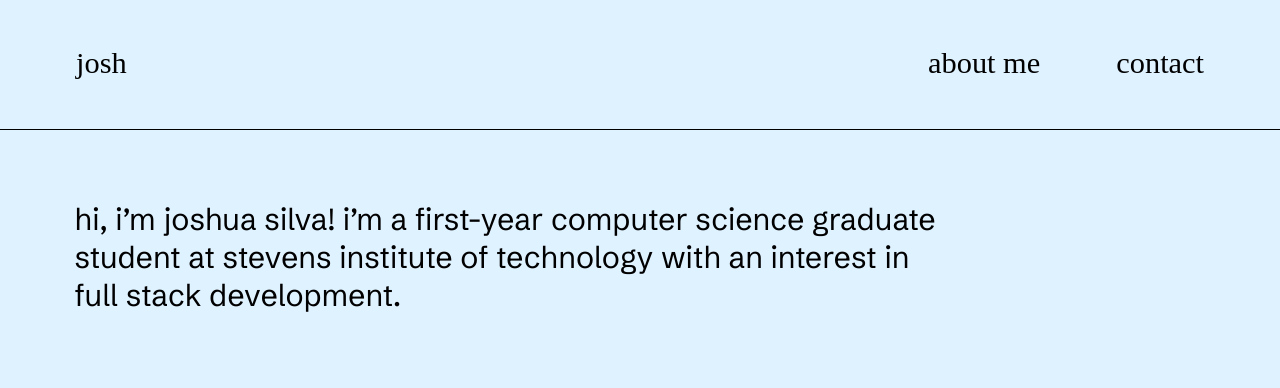
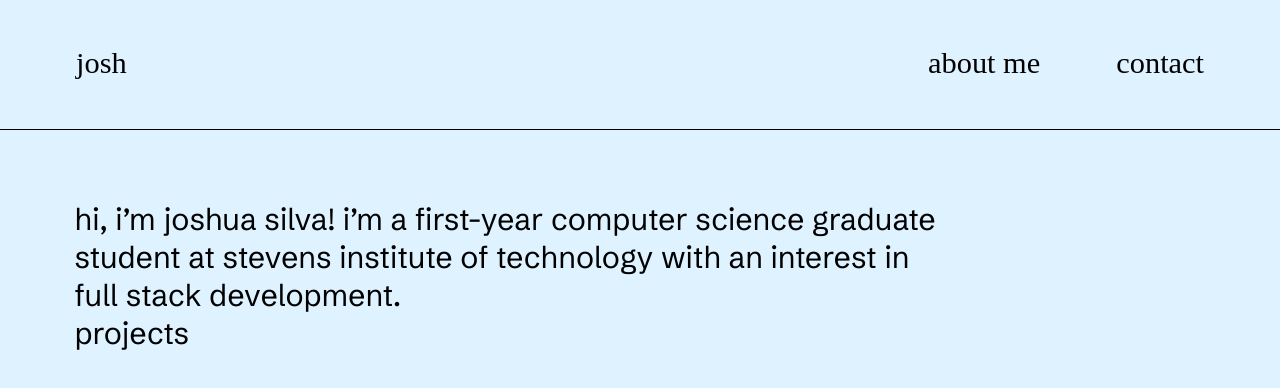
Before and after one commit to joshsilva29/josh-portfolio, a React app: page / in a window 1280 px wide. Shown: the top 388 px of the page. Built offline with nearby package versions, Linux system fonts and the light colour scheme; the HTML template or start-up script is replaced by a standard one; a web font is replaced by a local one.

Commit message:
changed repository structure for pages

```diff
--- a/src/main.tsx
+++ b/src/main.tsx
@@ -2,9 +2,9 @@ import { StrictMode } from 'react'
 import { createRoot } from 'react-dom/client'
 import './index.css'
 import { createBrowserRouter, RouterProvider } from 'react-router-dom'
-import AboutPage from "./pages/AboutPage"
-import ContactPage from "./pages/ContactPage"
-import HomePage from "./pages/HomePage"
+import AboutPage from "./pages/about-page/AboutPage"
+import ContactPage from "./pages/contact-page/ContactPage"
+import HomePage from "./pages/home-page/HomePage"
 import Pokemonify from "./pages/project-pages/Pokemonify"
 import Portfolio from "./pages/project-pages/Portfolio"
 
--- a/src/pages/AboutPage.tsx
+++ b/src/pages/about-page/AboutPage.tsx
@@ -1,4 +1,4 @@
-import NavBar from "../components/NavBar"
+import NavBar from "../../components/NavBar"
 
 function AboutPage() {
     return (
--- a/src/pages/ContactPage.tsx
+++ b/src/pages/contact-page/ContactPage.tsx
@@ -1,4 +1,4 @@
-import NavBar from "../components/NavBar"
+import NavBar from "../../components/NavBar"
 
 function ContactPage() {
     return (
--- a/src/pages/HomePage.tsx
+++ b/src/pages/home-page/HomePage.tsx
@@ -1,4 +1,4 @@
-import NavBar from "../components/NavBar"
+import NavBar from "../../components/NavBar"
 
 function HomePage() {
     return (
@@ -9,9 +9,11 @@ function HomePage() {
                     hi, i’m joshua silva! i’m a first-year computer science graduate student at
                     stevens institute of technology with an interest in full stack development.
                 </p>
-            </div>
-            <div>
-
+                <div className="projectsSection">
+                    <p>
+                        projects
+                    </p>
+                </div>
             </div>
         </div>
     );
```
Also changed, not shown: src/pages/home-page/homepage.css (added).
